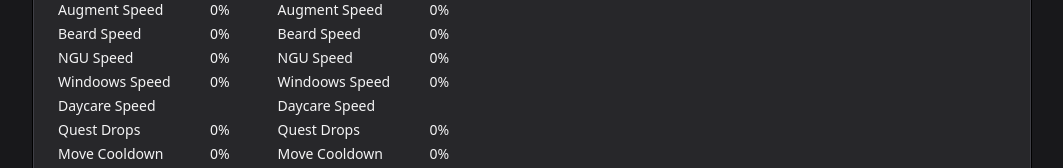
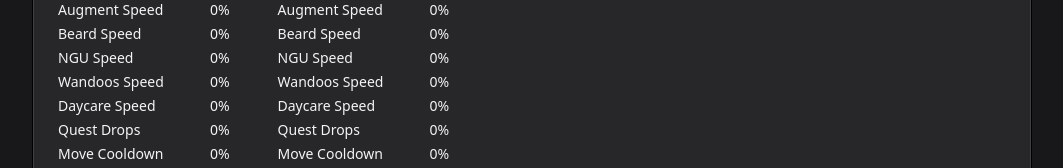
Before and after one commit to Kovah/niic, a Vue app: page / in a window 1280 px wide. Shown: the part 736-904 px from the top of the page, without its empty margins (108-1171 px from the left). Built offline with nearby package versions, Linux system fonts and the light colour scheme.

Commit message:
Minor corrections

```diff
--- a/src/components/Stats.vue
+++ b/src/components/Stats.vue
@@ -99,12 +99,12 @@
             <td :class="'bonus ' + bonusClass('nguSpeed')">{{ nguSpeed }}</td>
         </tr>
         <tr>
-            <td>Windoows Speed</td>
+            <td>Wandoos Speed</td>
             <td :class="'bonus ' + bonusClass('wSpeed')">{{ wSpeed }}</td>
         </tr>
         <tr>
             <td>Daycare Speed</td>
-            <td :class="'bonus ' + bonusClass('daycareSpeed')">{{ daycareSpeed }}</td>
+            <td :class="'bonus ' + bonusClass('daycareSpeed')">{{ dSpeed }}</td>
         </tr>
         <tr>
             <td>Quest Drops</td>
```
